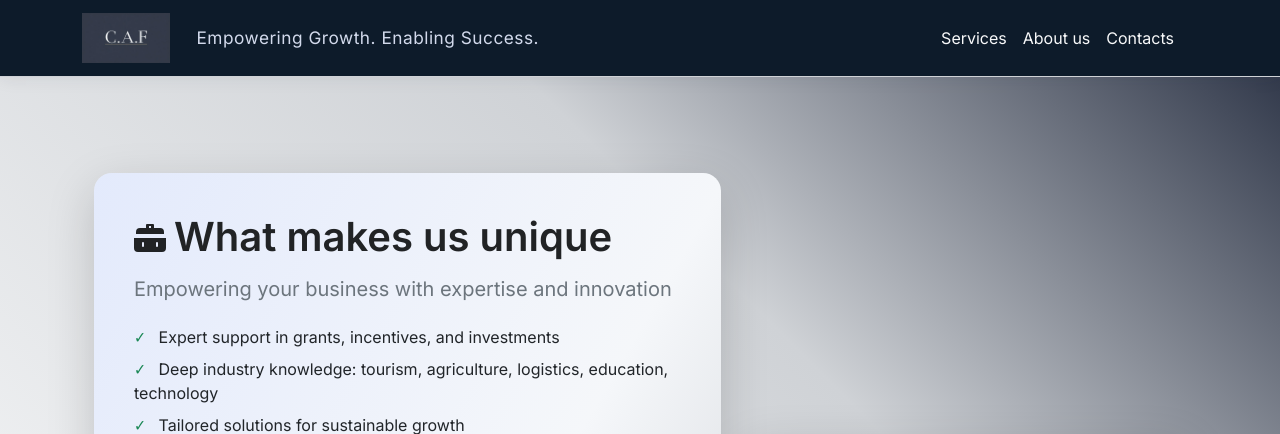
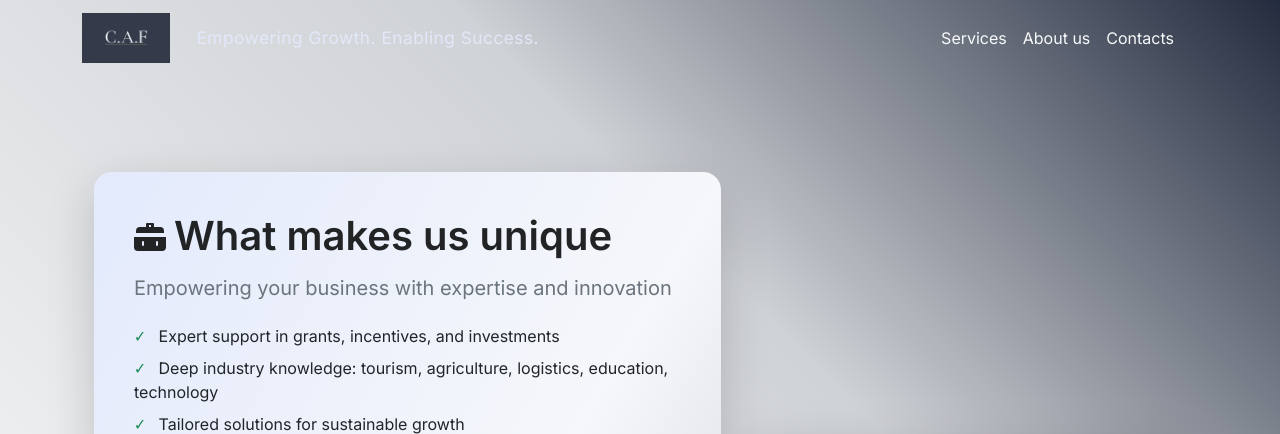
Before and after one commit to Lampa97/Consulting_Company_Website, a Django app: template website/templates/website/about.html in a window 1280 px wide. Shown: the top 434 px of the page. Run offline with Django 5.2, Linux system fonts and the light colour scheme; the template is opened without the code that fills it, so the values that code supplies are empty.

```diff
--- a/templates/base.html
+++ b/templates/base.html
@@ -38,6 +38,9 @@
         position: relative;
       }
       /* body::after был удалён, чтобы градиент body всегда был ровным и не перекрывался */
+
+
+
       main,
       nav,
       footer {
@@ -47,12 +50,7 @@
       main {
         flex: 1 0 auto;
       }
-      .navbar {
-        background-color: #0d1b2a; /* dark blue */
-        box-shadow: 0 2px 16px 0 rgba(34, 40, 49, 0.08);
-        border-bottom: 1.5px solid #cfd2d6;
-        transition: box-shadow 0.3s;
-      }
+
       .navbar-brand,
       .nav-link {
         color: #f8f9fa !important; /* white */
@@ -95,7 +93,7 @@
   </head>
   <body>
     <!-- Navbar -->
-    <nav class="navbar navbar-expand-lg">
+    <nav class="navbar navbar-expand-lg navbar-dark">
       <div class="container d-flex align-items-center justify-content-between">
         <div class="d-flex align-items-center">
           <a class="navbar-brand d-flex align-items-center" href="{% url 'website:category-list' %}">
```
